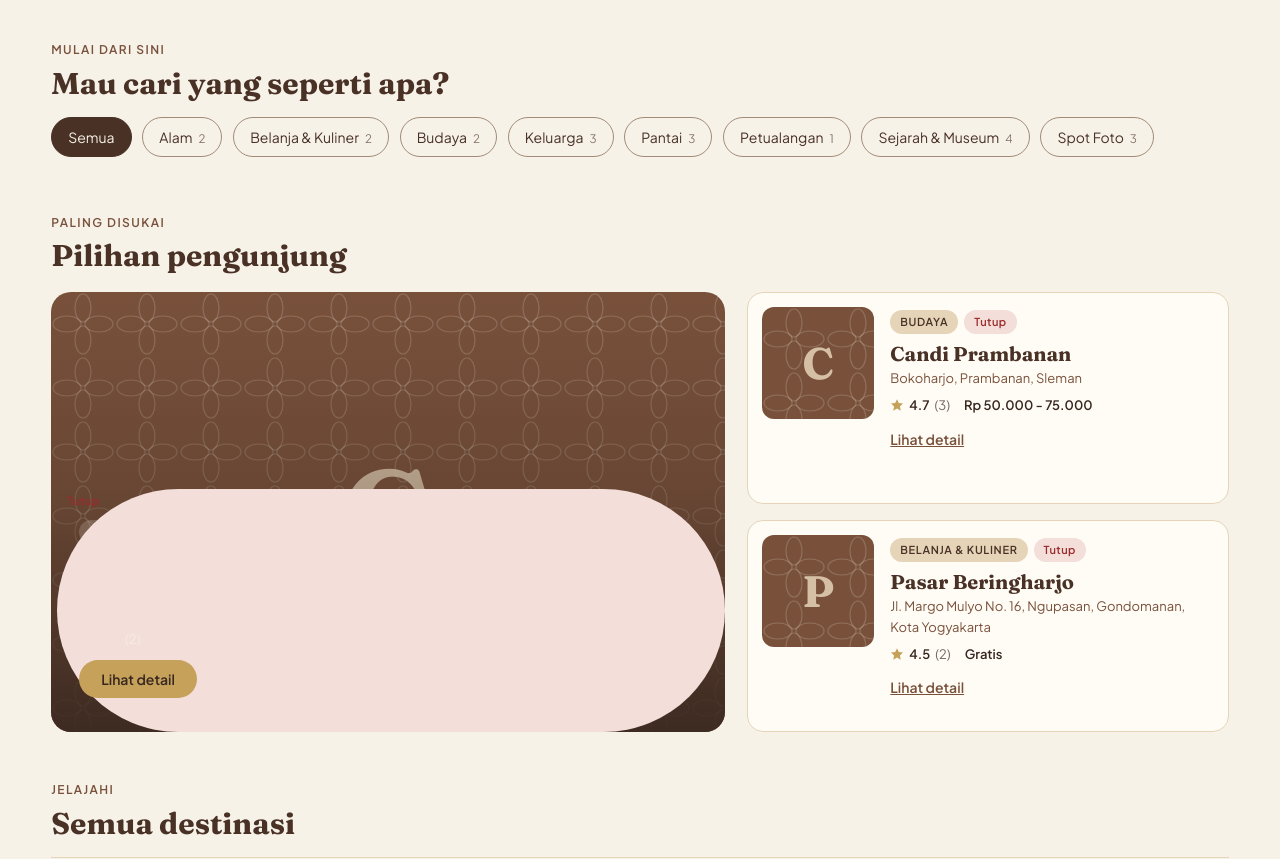
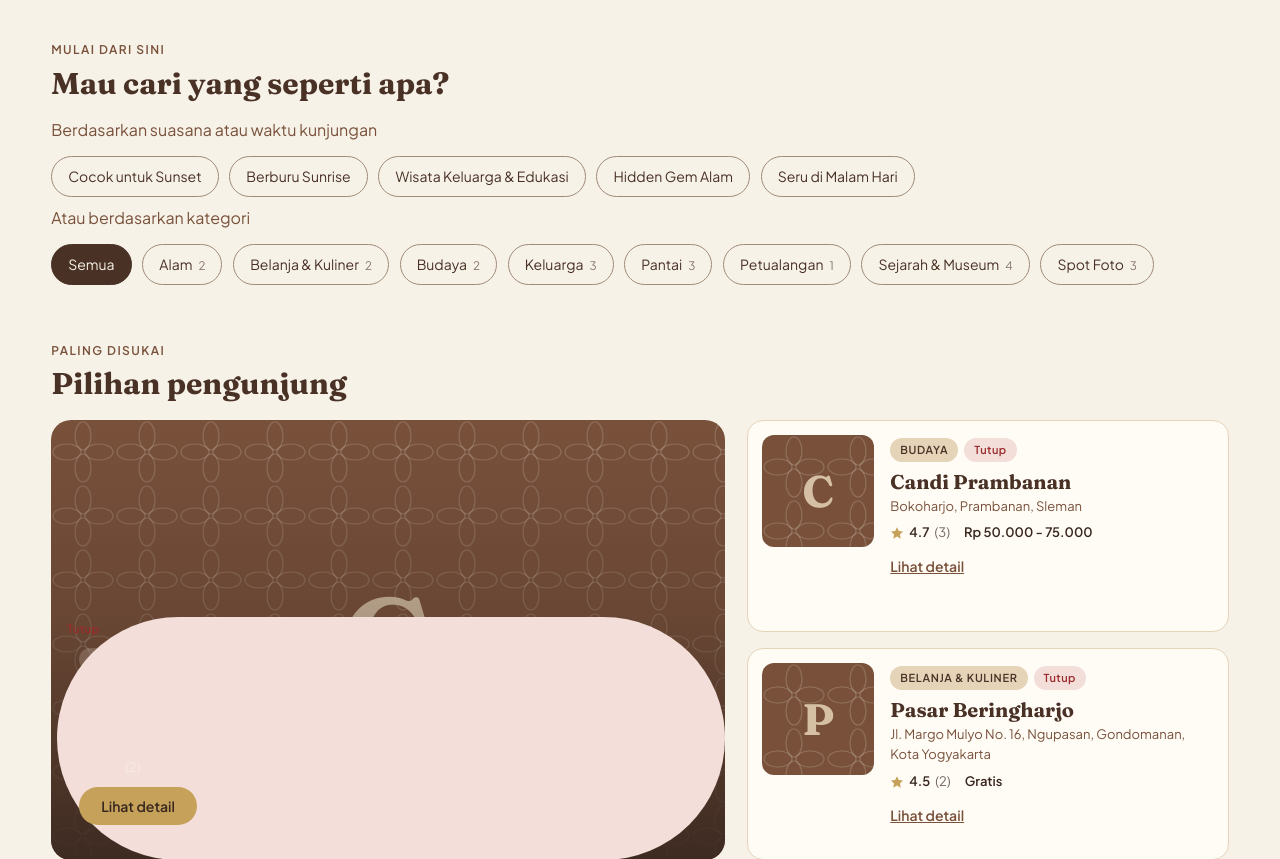
Before and after one commit to FerittoMoka/TubesPWD_A_7, a PHP site: page /index.php in a window 1280 px wide. Shown: the part 799-1658 px from the top of the page. Run offline with PHP 8.4, Linux system fonts and the light colour scheme; data comes from the database, SQL or seed files in the repository; both versions use the stored data as it was after the commit.

Commit message:
update tag

```diff
--- a/TugasBesar/index.php
+++ b/TugasBesar/index.php
@@ -7,7 +7,19 @@ require_once "includes/jam_buka.php";
 
 $cari = trim($_GET["cari"] ?? "");
 $kategori = (int) ($_GET["kategori"] ?? 0);
-$ada_filter = ($cari !== "" || $kategori > 0);
+// Mood & Time Matcher: kunci = nilai di kolom destinations.tag
+$daftar_mood = [
+    "sunset"     => "Cocok untuk Sunset",
+    "sunrise"    => "Berburu Sunrise",
+    "keluarga"   => "Wisata Keluarga & Edukasi",
+    "hidden-gem" => "Hidden Gem Alam",
+    "malam"      => "Seru di Malam Hari",
+];
+$mood = $_GET["mood"] ?? "";
+if (!isset($daftar_mood[$mood])) {
+    $mood = "";
+}
+$ada_filter = ($cari !== "" || $kategori > 0 || $mood !== "");
 
 $jml_dest   = hitung_baris($conn, "destinations");
 $jml_kat    = hitung_baris($conn, "categories");
@@ -25,16 +37,22 @@ $sql = "SELECT d.id, d.nama, d.lokasi, d.harga_tiket, d.harga_maks, d.jam_buka,
         FROM destinations d JOIN categories c ON d.category_id = c.id
         WHERE (d.nama LIKE ? OR d.lokasi LIKE ?)";
 $like = "%" . $cari . "%";
+$tipe = "ss";
+$param = [$like, $like];
 
 if ($kategori > 0) {
-    $sql .= " AND d.category_id = ? ORDER BY d.created_at DESC, d.id DESC";
-    $stmt = mysqli_prepare($conn, $sql);
-    mysqli_stmt_bind_param($stmt, "ssi", $like, $like, $kategori);
-} else {
-    $sql .= " ORDER BY d.created_at DESC, d.id DESC";
-    $stmt = mysqli_prepare($conn, $sql);
-    mysqli_stmt_bind_param($stmt, "ss", $like, $like);
+    $sql .= " AND d.category_id = ?";
+    $tipe .= "i";
+    $param[] = $kategori;
 }
+if ($mood !== "") {
+    $sql .= " AND FIND_IN_SET(?, d.tag) > 0";
+    $tipe .= "s";
+    $param[] = $mood;
+}
+$sql .= " ORDER BY d.created_at DESC, d.id DESC";
+$stmt = mysqli_prepare($conn, $sql);
+mysqli_stmt_bind_param($stmt, $tipe, ...$param);
 mysqli_stmt_execute($stmt);
 $hasil = mysqli_stmt_get_result($stmt);
 
@@ -93,6 +111,13 @@ if (!$ada_filter && count($semua) >= 3) {
     <div class="bagian" id="destinasi">
         <p class="eyebrow">Mulai dari sini</p>
         <h2>Mau cari yang seperti apa?</h2>
+        <p class="muted">Berdasarkan suasana atau waktu kunjungan</p>
+        <div class="chip-baris" id="mood-baris">
+            <?php foreach ($daftar_mood as $kunci => $label) { ?>
+                <a class="chip<?php echo $mood === $kunci ? ' aktif' : ''; ?>" href="index.php?mood=<?php echo urlencode($kunci); ?>#destinasi"><?php echo e($label); ?></a>
+            <?php } ?>
+        </div>
+        <p class="muted">Atau berdasarkan kategori</p>
         <div class="chip-baris">
             <a class="chip<?php echo $kategori === 0 ? ' aktif' : ''; ?>" href="index.php#destinasi">Semua</a>
             <?php foreach ($daftar_kat as $k) { ?>
@@ -139,7 +164,7 @@ if (!$ada_filter && count($semua) >= 3) {
     <div class="bagian">
         <?php if ($ada_filter) { ?>
             <p class="eyebrow">Hasil pencarian</p>
-            <h2><?php echo count($semua); ?> destinasi ditemukan</h2>
+            <h2><?php echo count($semua); ?> destinasi ditemukan<?php if ($mood !== "") { echo " &middot; " . e($daftar_mood[$mood]); } ?></h2>
         <?php } else { ?>
             <p class="eyebrow">Jelajahi</p>
             <h2>Semua destinasi</h2>
```
Also changed, not shown: TugasBesar/database.sql (+19 -0 lines).
